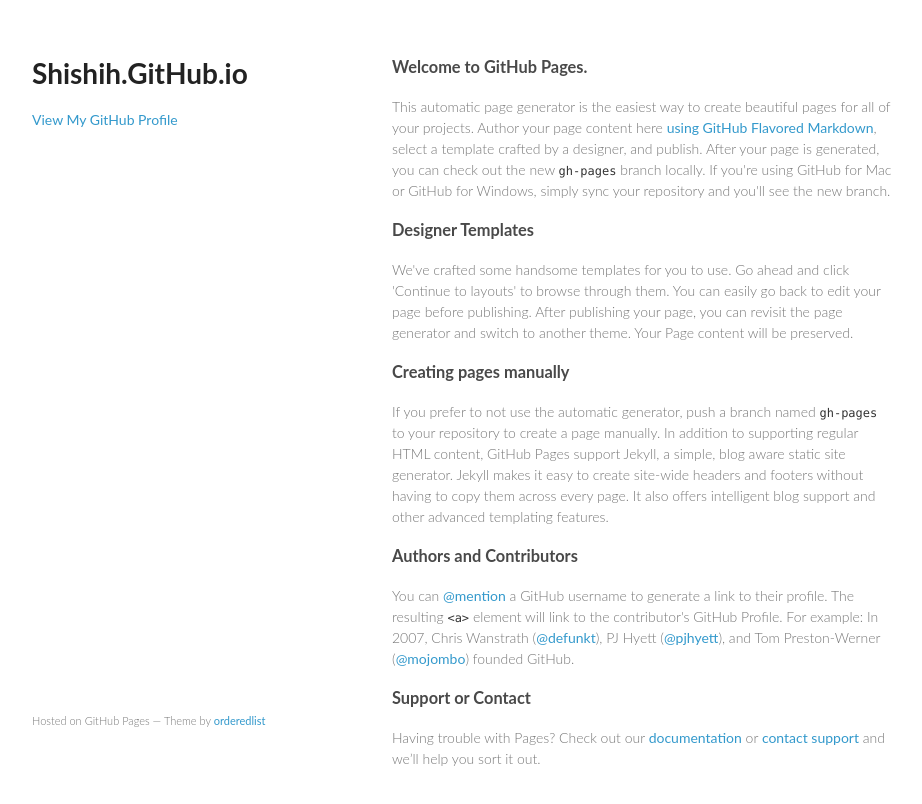
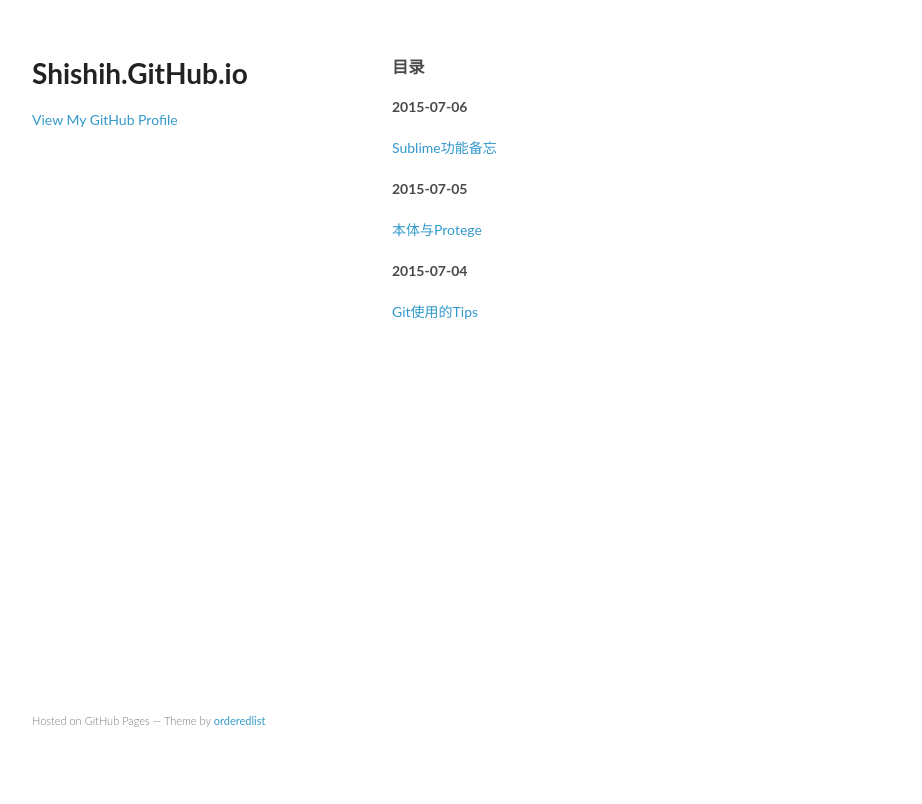
Before and after one commit to shishih/shishih.github.io, a plain HTML site: page index.html in a window 1280 px wide. Shown: the whole page, without its empty margins (178-1100 px from the left). Drawn offline with Linux system fonts and the light colour scheme.

Commit message:
update the catalog

```diff
--- a/index.html
+++ b/index.html
@@ -24,11 +24,24 @@
       </header>
       <section>
         <h3>
-<a id="welcome-to-github-pages" class="anchor" href="#welcome-to-github-pages" aria-hidden="true"><span class="octicon octicon-link"></span></a>Welcome to GitHub Pages.</h3>
+<a id="welcome-to-github-pages" class="anchor" href="#welcome-to-github-pages" aria-hidden="true"><span class="octicon octicon-link"></span></a>目录</h3>
 
-<p>This automatic page generator is the easiest way to create beautiful pages for all of your projects. Author your page content here <a href="https://guides.github.com/features/mastering-markdown/">using GitHub Flavored Markdown</a>, select a template crafted by a designer, and publish. After your page is generated, you can check out the new <code>gh-pages</code> branch locally. If you're using GitHub for Mac or GitHub for Windows, simply sync your repository and you'll see the new branch.</p>
 
-<h3>
+
+
+<h4>2015-07-06</h4>
+<p><a href="shishih.github.io/Sublime-20150706.html">Sublime功能备忘</a></p>
+
+<h4>2015-07-05</h4>
+<p><a href="shishih.github.io/ontology-20150705.html">本体与Protege</a></p>
+
+
+<h4>2015-07-04</h4>
+<p><a href="shishih.github.io/git-tips-20150704.html">Git使用的Tips</a></p>
+
+<!-- <p>This automatic page generator is the easiest way to create beautiful pages for all of your projects. Author your page content here <a href="https://guides.github.com/features/mastering-markdown/">using GitHub Flavored Markdown</a>, select a template crafted by a designer, and publish. After your page is generated, you can check out the new <code>gh-pages</code> branch locally. If you're using GitHub for Mac or GitHub for Windows, simply sync your repository and you'll see the new branch.</p> -->
+
+<!-- <h3>
 <a id="designer-templates" class="anchor" href="#designer-templates" aria-hidden="true"><span class="octicon octicon-link"></span></a>Designer Templates</h3>
 
 <p>We've crafted some handsome templates for you to use. Go ahead and click 'Continue to layouts' to browse through them. You can easily go back to edit your page before publishing. After publishing your page, you can revisit the page generator and switch to another theme. Your Page content will be preserved.</p>
@@ -46,7 +59,7 @@
 <h3>
 <a id="support-or-contact" class="anchor" href="#support-or-contact" aria-hidden="true"><span class="octicon octicon-link"></span></a>Support or Contact</h3>
 
-<p>Having trouble with Pages? Check out our <a href="https://help.github.com/pages">documentation</a> or <a href="https://github.com/contact">contact support</a> and we’ll help you sort it out.</p>
+<p>Having trouble with Pages? Check out our <a href="https://help.github.com/pages">documentation</a> or <a href="https://github.com/contact">contact support</a> and we’ll help you sort it out.</p> -->
       </section>
       <footer>
         <p><small>Hosted on GitHub Pages &mdash; Theme by <a href="https://github.com/orderedlist">orderedlist</a></small></p>
```
Also changed, not shown: params.json (+7 -1 lines).
